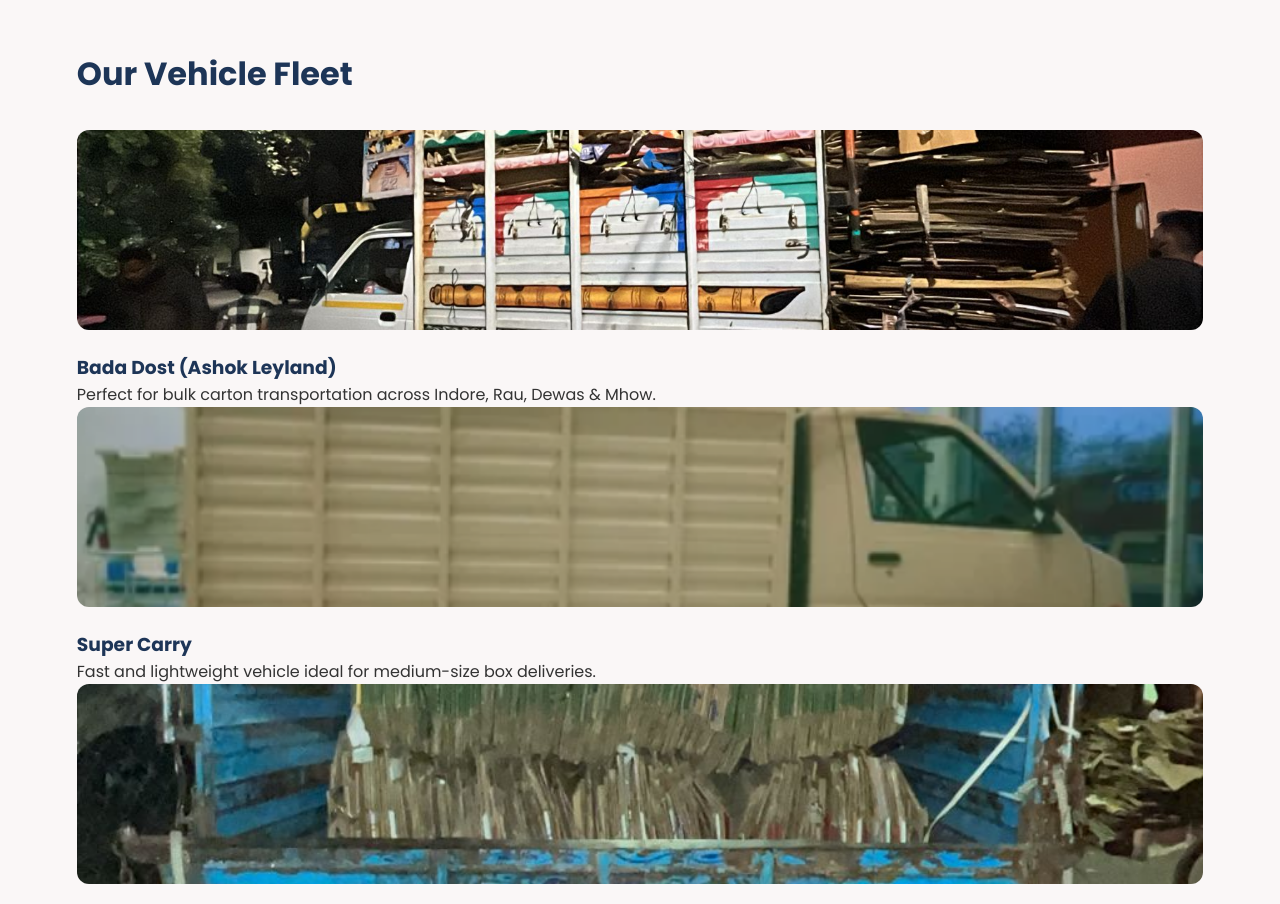
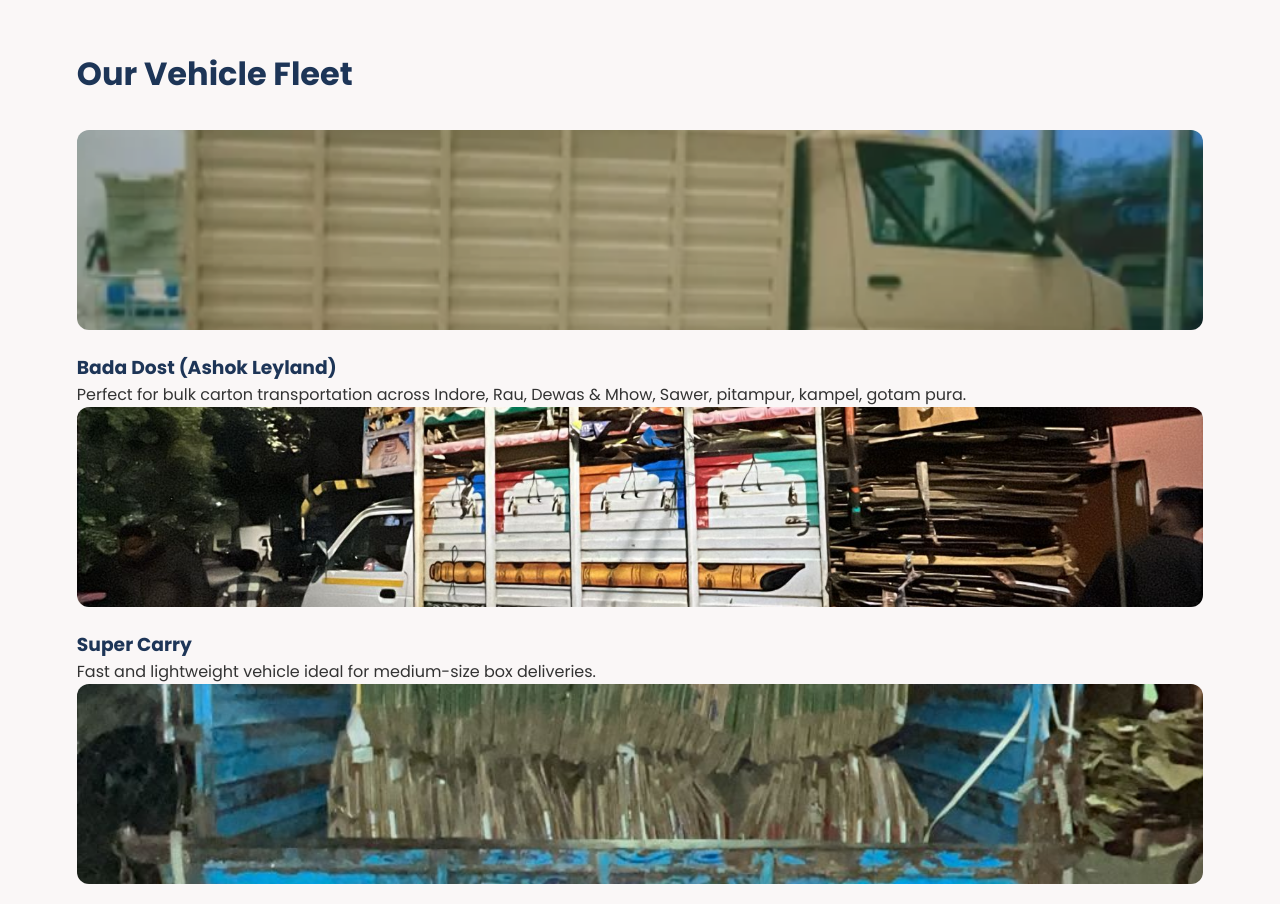
Before and after one commit to sris005/B-22-PACKAGING-Box-supplier, a plain HTML site: page index.html in a window 1280 px wide. Shown: the part 1160-2064 px from the top of the page. Drawn offline with Linux system fonts and the light colour scheme.

Commit message:
Revise vehicle fleet details in index.html
Updated vehicle descriptions and added new locations.

```diff
--- a/index.html
+++ b/index.html
@@ -76,13 +76,13 @@
     <h2 class="section-title">Our Vehicle Fleet</h2>
 
    <div class="fleet-card">
-  <img src="b22shopimage2.jpg" alt="Bada Dost">
+   <img src="b22shopimage3.png" alt="bada dost">
   <h3>Bada Dost (Ashok Leyland)</h3>
-  <p>Perfect for bulk carton transportation across Indore, Rau, Dewas & Mhow.</p>
+  <p>Perfect for bulk carton transportation across Indore, Rau, Dewas & Mhow, Sawer, pitampur, kampel, gotam pura.</p>
 </div>
 
 <div class="fleet-card">
-  <img src="b22shopimage3.png" alt="Super Carry">
+   <img src="b22shopimage2.jpg" alt="Super Carry">
   <h3>Super Carry</h3>
   <p>Fast and lightweight vehicle ideal for medium-size box deliveries.</p>
 </div>
```
